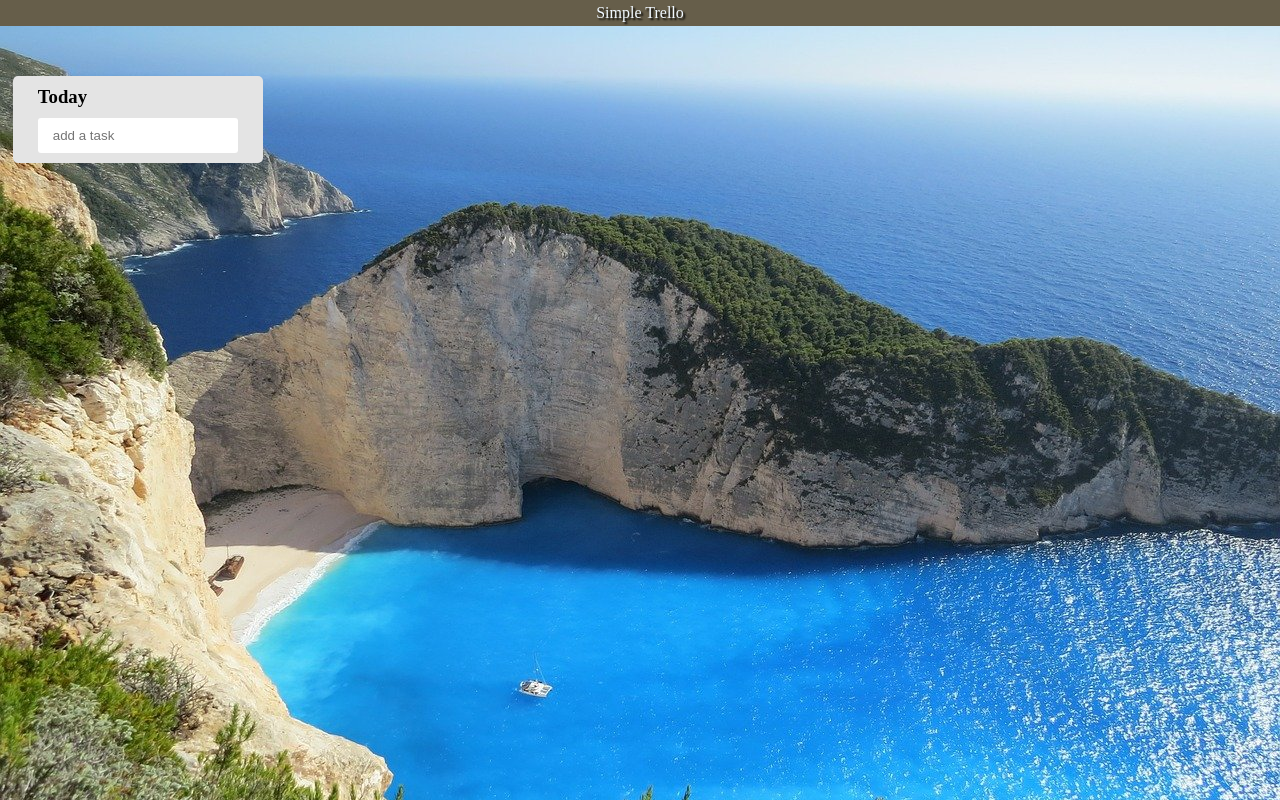
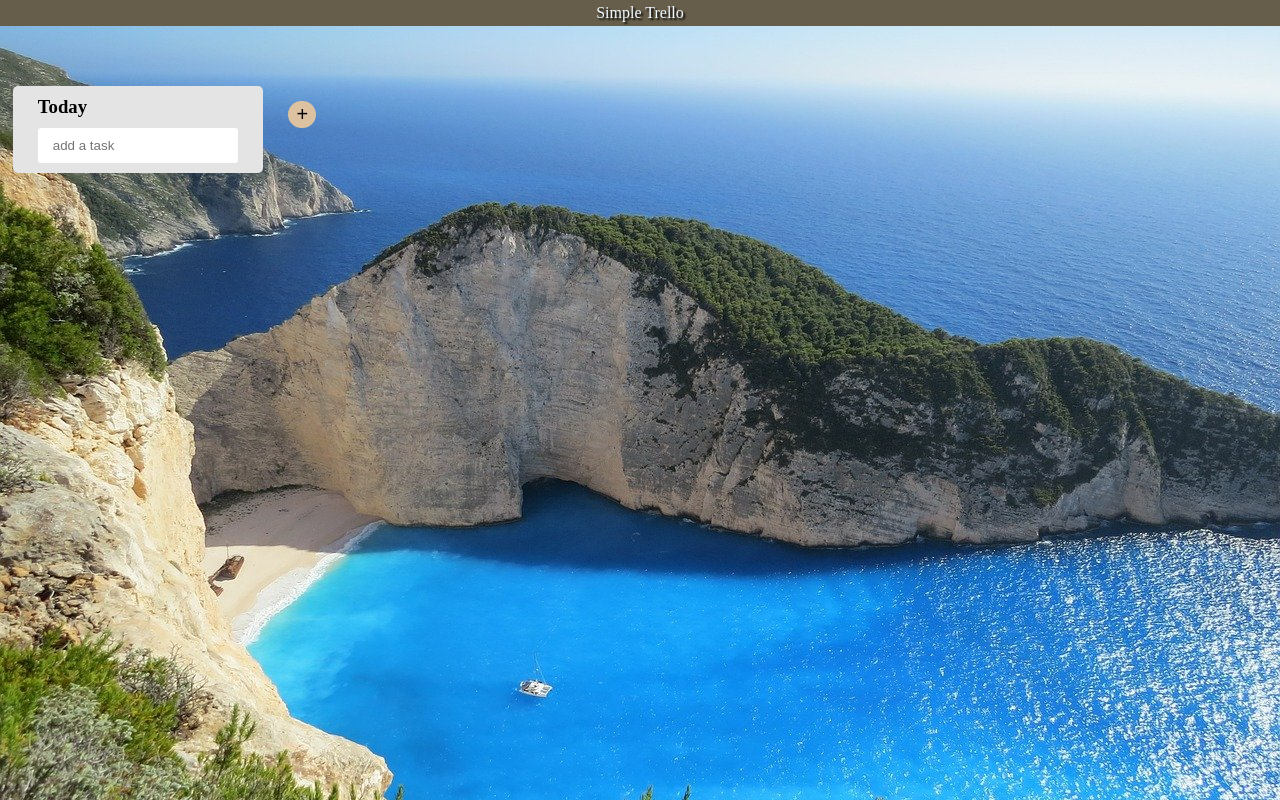
Before and after one commit to kazu-sun/trello-clone-ts, a React (Create React App) app: page / in a window 1280 px wide. Built offline with nearby package versions, Linux system fonts and the light colour scheme.

Commit message:
Add:追加ボタン作成

```diff
--- a/src/components/task/TaskCards.jsx
+++ b/src/components/task/TaskCards.jsx
@@ -4,7 +4,7 @@ import { AddTaskCardButton } from "./button/AddTaskCardButton";
 
 export const TaskCards = () => {
   return (
-    <div>
+    <div className="taskCardArea">
       <TaskCard />
       <AddTaskCardButton />
     </div>
--- a/src/components/task/button/AddTaskCardButton.jsx
+++ b/src/components/task/button/AddTaskCardButton.jsx
@@ -1,5 +1,9 @@
 import React from "react";
 
 export const AddTaskCardButton = () => {
-  return <div></div>;
+  return (
+    <div className="addTaskCardButtonArea">
+      <button className="addTaskCardButton">+</button>
+    </div>
+  );
 };
--- a/src/index.css
+++ b/src/index.css
@@ -75,3 +75,28 @@ header {
   border: none;
   cursor: pointer;
 }
+
+.taskCardArea {
+  display: flex;
+  justify-content: flex-start;
+  align-items: flex-start;
+  flex-wrap: wrap;
+}
+
+.addTaskCardButtonArea {
+  margin-left: 1%;
+  margin-top: 25px;
+}
+
+.addTaskCardButton {
+  padding: 2px 8px;
+  border-radius: 9999px;
+  font-size: 20px;
+  background-color: rgb(221, 194, 162);
+  border: none;
+  cursor: pointer;
+}
+
+.addTaskCardButton:hover {
+  opacity: 0.8;
+}
```
